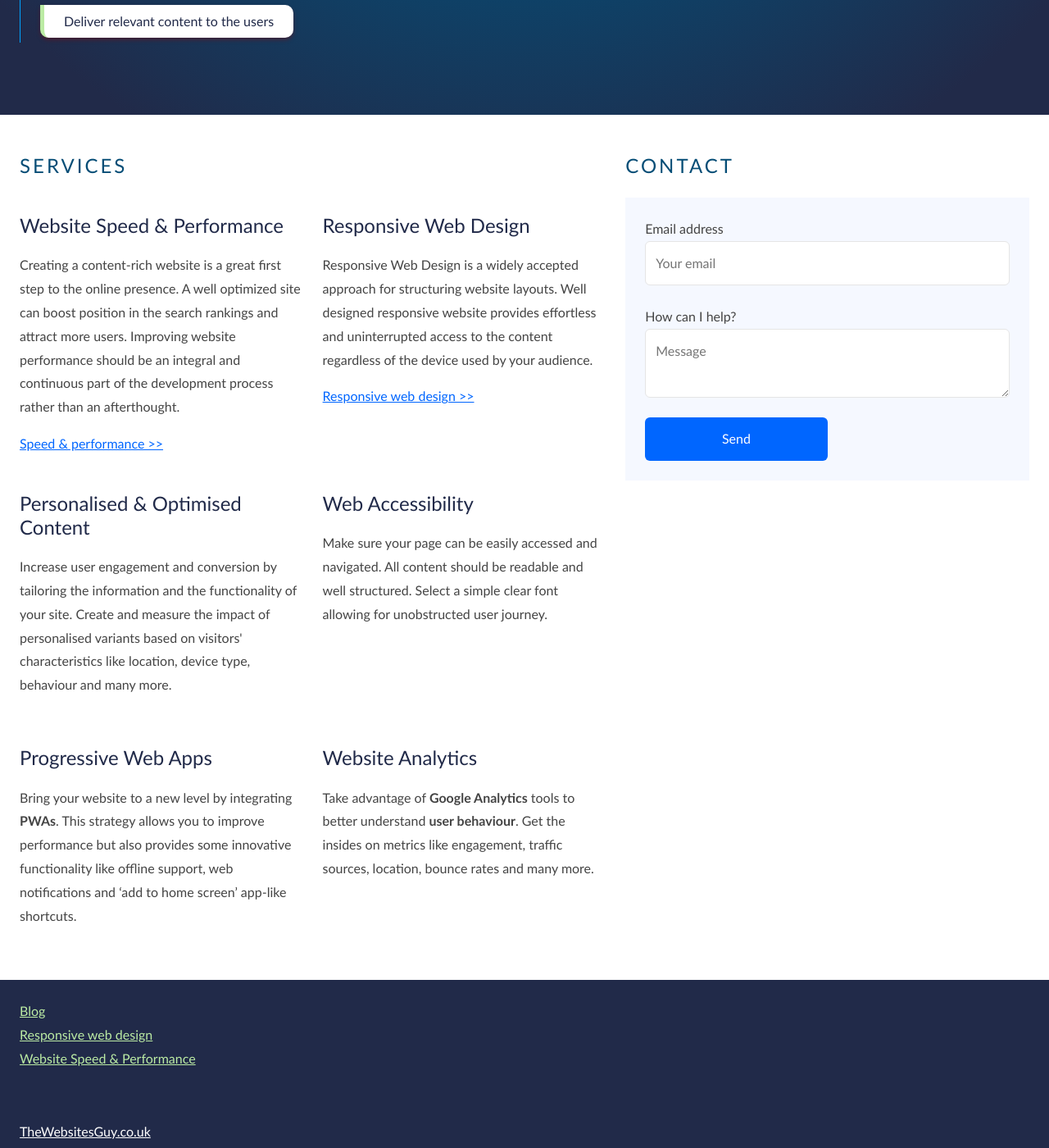
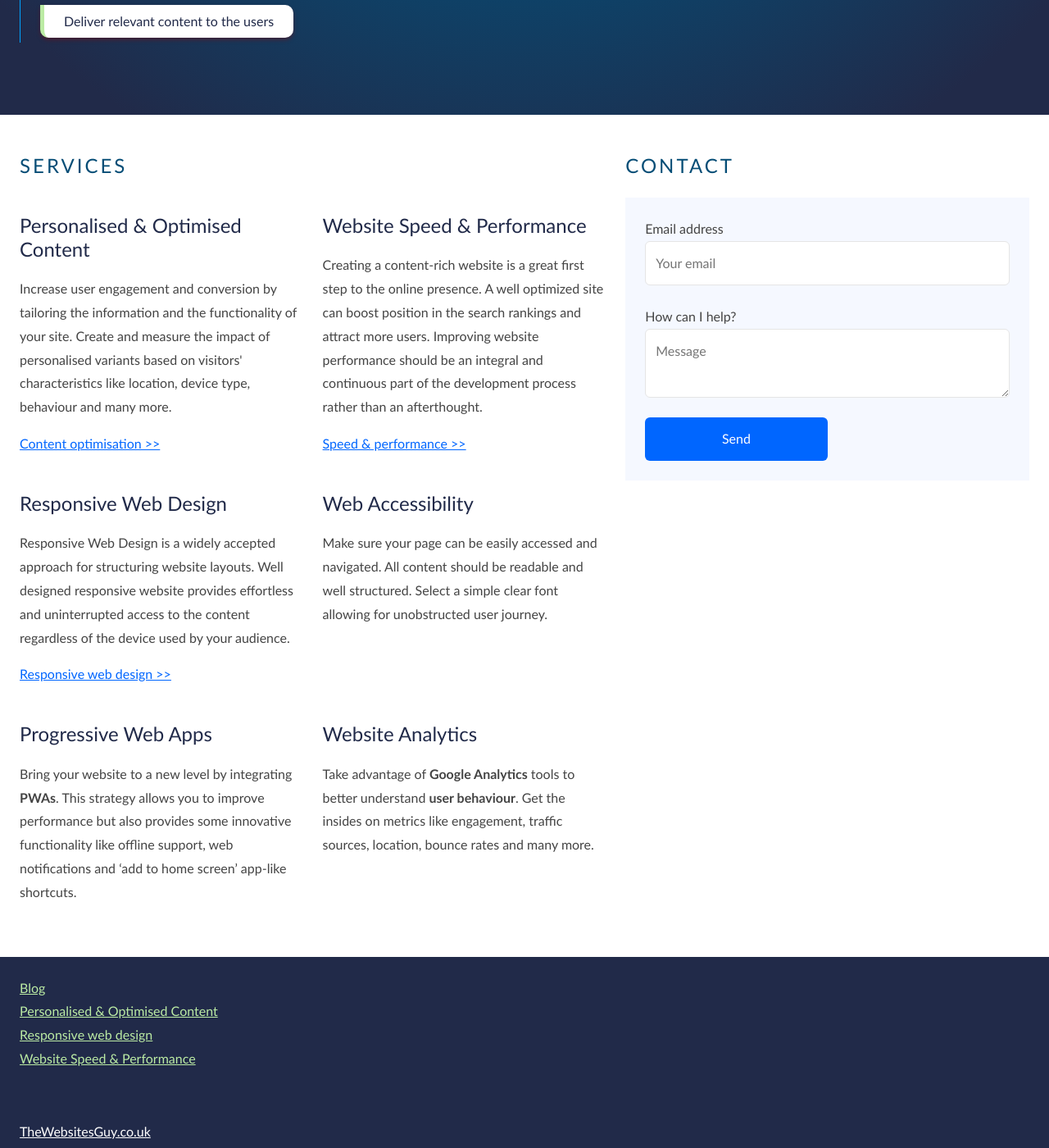
Before and after one commit to proochster/thewebsitesguy, a Jekyll site: the page built from index.html, in a window 1280 px wide and 1400 px high, scrolled down 585 px. Shown: the whole window at 82% size. Built offline with Jekyll 4.4.1, drawn with Linux system fonts in a browser that asks for light colours; comment, search, counter and statistics services are not loaded.

Commit message:
+ Contebt optimisation

```diff
--- a/_includes/services.html
+++ b/_includes/services.html
@@ -1,5 +1,10 @@
 <h3 class="block primary uppercase title--1 letter-space">Services</h3>
 <div class="services l:flex">
+    <div class="service l:50 p-r-d p-b-d">
+        <h2 class="dark">Personalised & Optimised Content</h2>
+        <p>Increase user engagement and conversion by tailoring the information and the functionality of your site. Create and measure the impact of personalised variants based on visitors' characteristics like location, device type, behaviour and many more.</p>
+        <a title="Read more about content optimisation" href="{{ site.url }}/personalised-and-optimised-content.html" class="block link">Content optimisation >></a>
+    </div>
     <div class="service l:50 p-r-d p-b-d">
         <h2 class="dark">Website Speed & Performance</h2>
         <p>Creating a content-rich website is a great first step to the online presence. A well optimized site can boost position in the search rankings and attract more users. Improving website performance should be an integral and continuous part of the development process rather than an afterthought.</p>
@@ -9,10 +14,6 @@
         <h2 class="dark">Responsive Web Design</h2>
         <p>Responsive Web Design is a widely accepted approach for structuring website layouts. Well designed responsive website provides effortless and uninterrupted access to the content regardless of the device used by your audience.</p>
         <a title="Introduction to responsive web design" href="{{ site.url }}/responsive-web-design.html" class="block link">Responsive web design >></a>
-    </div>
-    <div class="service l:50 p-r-d p-b-d">
-        <h2 class="dark">Personalised & Optimised Content</h2>
-        <p>Increase user engagement and conversion by tailoring the information and the functionality of your site. Create and measure the impact of personalised variants based on visitors' characteristics like location, device type, behaviour and many more.</p>
     </div>
     <div class="service l:50 p-r-d p-b-d">
         <h2 class="dark">Web Accessibility</h2>
```
Also changed, not shown: personalised-and-optimised-content.html (added, +20 -0 lines).
